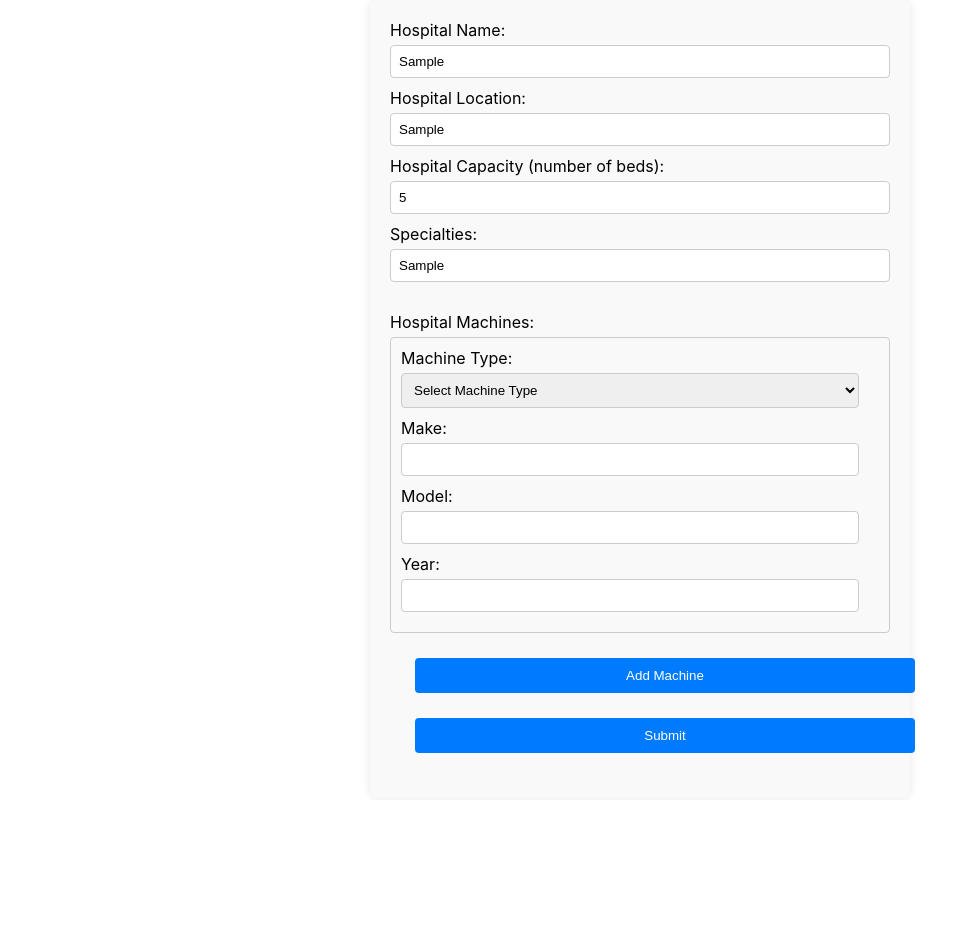
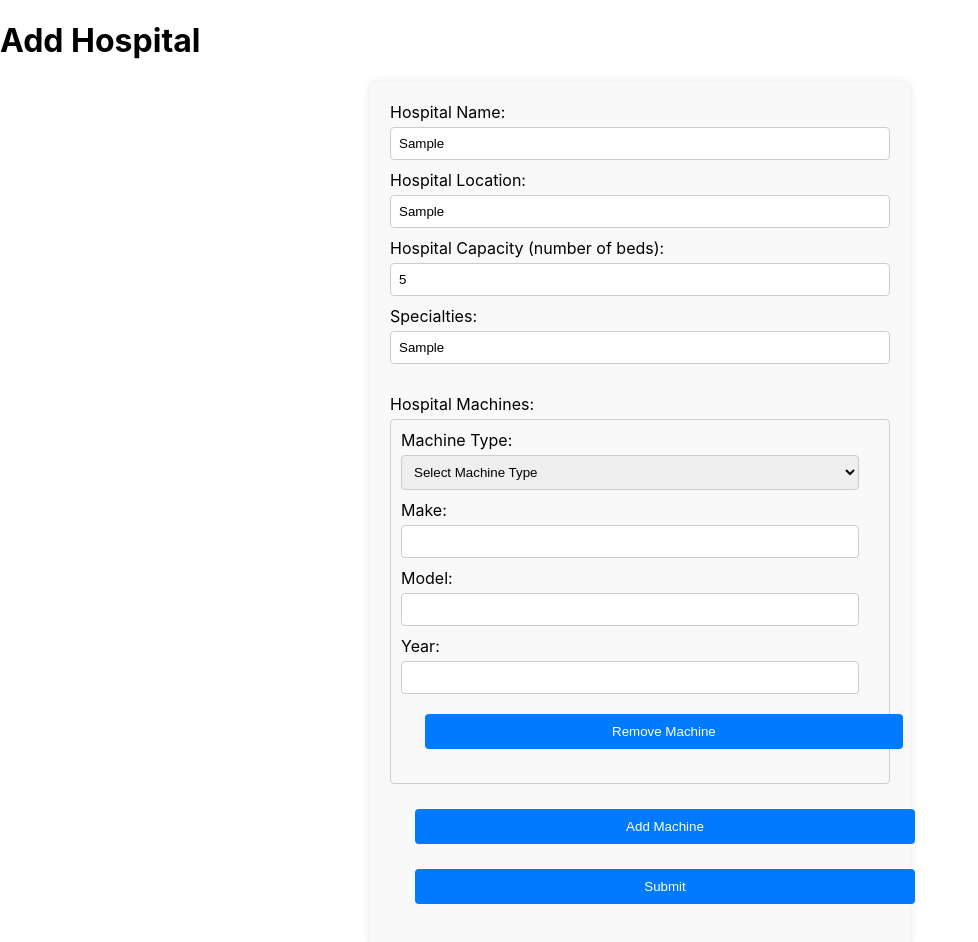
Before and after one commit to VIBUDESH07/Web_technolgy, a React (Create React App) app in the folder web_tech/: page /add in a window 1280 px wide. Both pictures are taken after typing "Sample", "Sample", "5", "Sample" into the empty fields and a click on the button "Add Machine". Shown: the top 942 px of the page, without its empty margins (0-978 px from the left). Before the commit the page ends 800 px from the top, so only its background shows below. Built offline with nearby package versions, Linux system fonts and the light colour scheme.

Commit message:
Update Form.jsx

```diff
--- a/web_tech/src/Components/Form.jsx
+++ b/web_tech/src/Components/Form.jsx
@@ -35,6 +35,11 @@ const Form = () => {
     setMachines([...machines, { type: '', make: '', model: '', year: '' }]);
   };
 
+  const handleRemoveMachine = (index) => {
+    const updatedMachines = machines.filter((_, i) => i !== index);
+    setMachines(updatedMachines);
+  };
+
   const handleSubmit = async (e) => {
     e.preventDefault();
 
@@ -61,7 +66,10 @@ const Form = () => {
   };
 
   return (
+    <div>
+      <h1>Add Hospital</h1>
     <form className="form" onSubmit={handleSubmit}>
+
       <div>
         <label htmlFor="hospitalName">Hospital Name:</label>
         <input
@@ -157,12 +165,14 @@ const Form = () => {
               onChange={(e) => handleMachineChange(index, 'year', e.target.value)}
               required
             />
+            <button type="button" onClick={() => handleRemoveMachine(index)}>Remove Machine</button>
           </div>
         ))}
         <button type="button" onClick={handleAddMachine}>Add Machine</button>
       </div>
       <button type="submit">Submit</button>
     </form>
+    </div>
   );
 };
 
```
